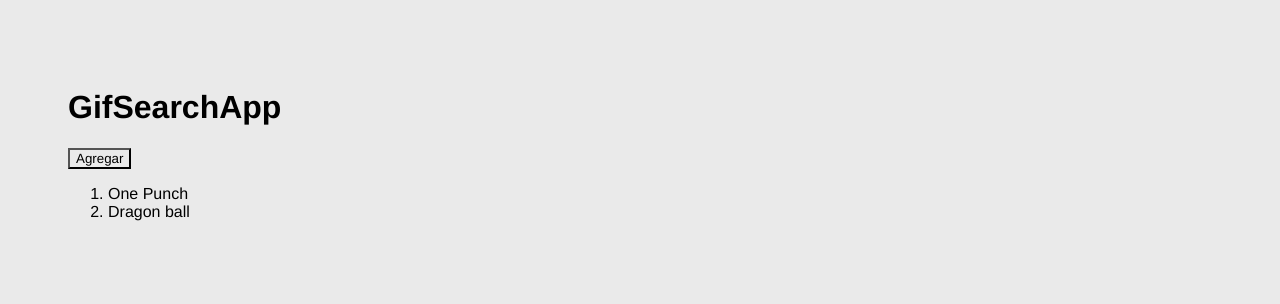
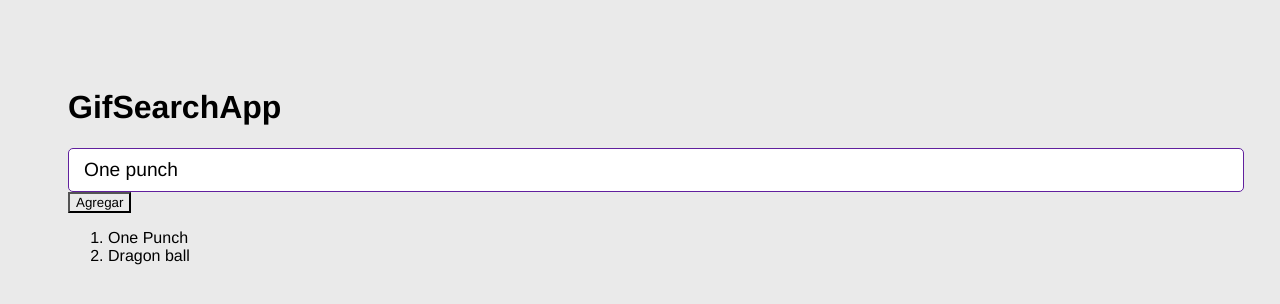
Before and after one commit to mbernallaura/Gif-Search-App, a React (Vite) app: page / in a window 1280 px wide. Shown: the top 304 px of the page. Built offline with nearby package versions, Linux system fonts and the light colour scheme.

Commit message:
Compaginar componentes

```diff
--- a/src/GifSearchApp.jsx
+++ b/src/GifSearchApp.jsx
@@ -1,10 +1,12 @@
 import { useState } from "react";
+import { AddCategory } from "./components/AddCategory";
 
 export const GifSearchApp = () => {
   const [categories, setCategories] = useState(['One Punch', 'Dragon ball']);
 
   const onAddCategory = () =>{
     setCategories(['valorant', ...categories ]);
+    // setCategories(cat => [...cat, 'valorant'])
   }
 
   return (
@@ -13,6 +15,7 @@
       <h1>GifSearchApp</h1>
 
       {/* Input */}
+      <AddCategory/>
 
       {/* Listado de Gifs */}
       <button onClick={ onAddCategory }>Agregar</button>
--- /dev/null
+++ b/src/components/AddCategory.jsx
@@ -0,0 +1,25 @@
+import { useState } from "react";
+
+export const AddCategory = () => {
+    const [inputValue, setInputValue] = useState('One punch');
+
+    const onInputChange = ({target}) =>{
+        setInputValue(target.value);
+    }
+
+    const onSubmit = (event) =>{
+        event.preventDefault();
+        console.log(inputValue);
+    }
+
+    return (
+        <form onSubmit={(event) => onSubmit (event)}>
+            <input
+                type="text"
+                placeholder="Buscar Gifs"
+                value={ inputValue }
+                onChange = {(event) => onInputChange(event) }
+            />
+        </form>
+    )
+}
```
